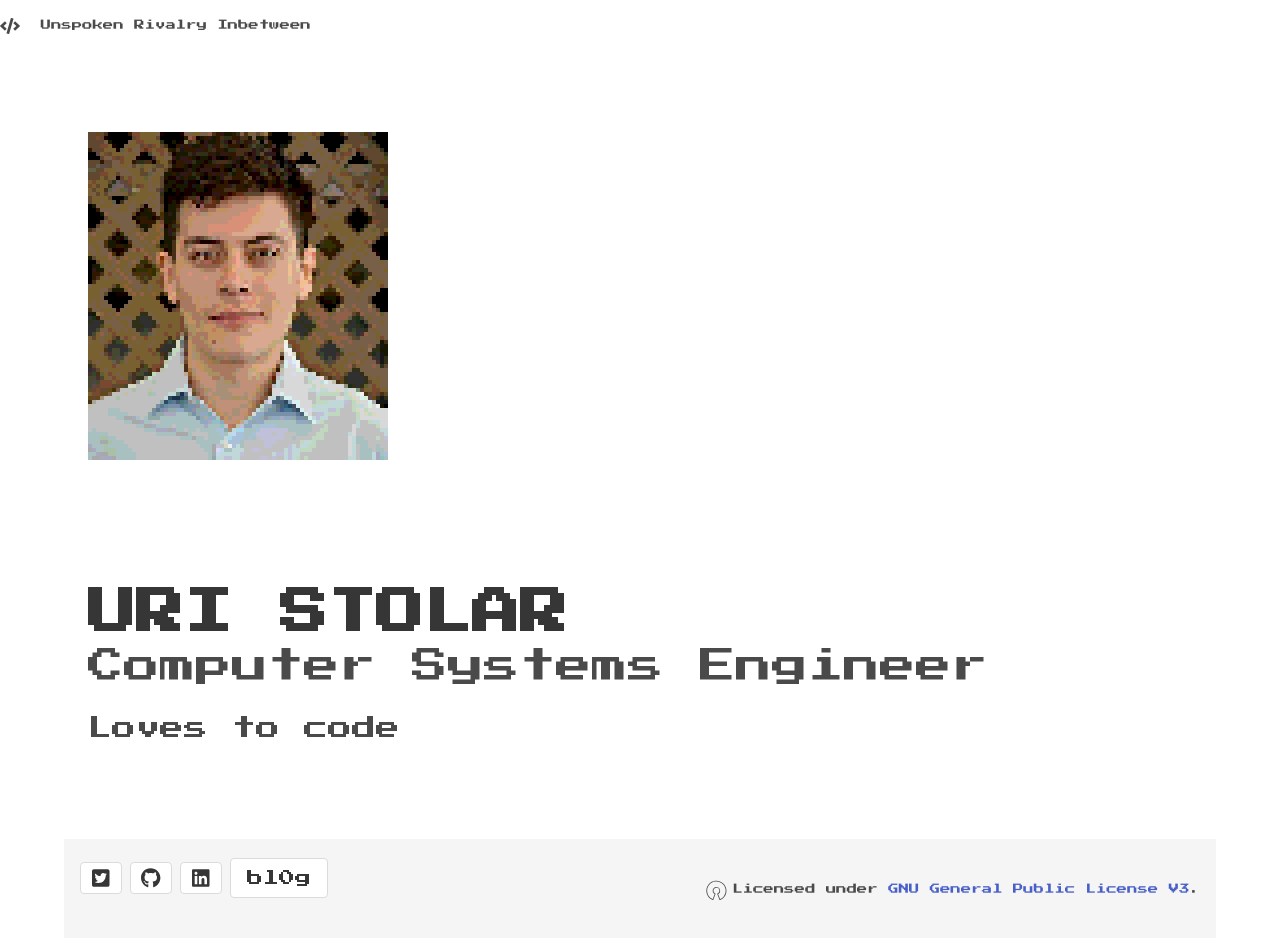
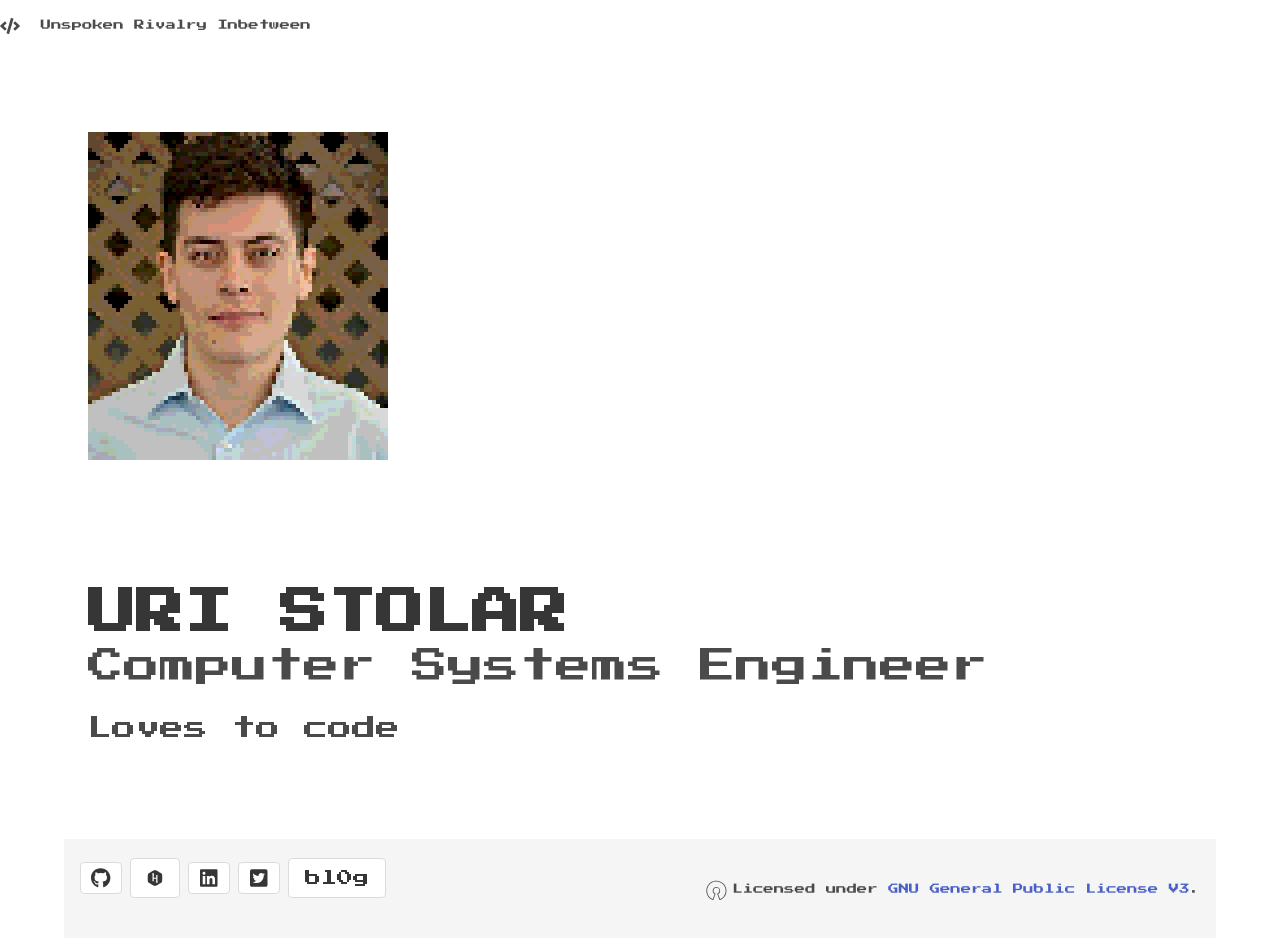
Before and after one commit to uriStolar/uristolar.com, a React (Create React App) app: page / in a window 1280 px wide. Shown: the top 938 px of the page. Built offline with nearby package versions, Linux system fonts and the light colour scheme.

Commit message:
added hr profile button

```diff
--- a/src/components/Footer.js
+++ b/src/components/Footer.js
@@ -1,19 +1,22 @@
 import React from 'react'
 import { FontAwesomeIcon } from '@fortawesome/react-fontawesome'
-import { faGithub, faTwitterSquare, faLinkedin, faOsi } from '@fortawesome/free-brands-svg-icons'
+import { faGithub, faTwitterSquare, faLinkedin, faOsi, faHackerrank } from '@fortawesome/free-brands-svg-icons'
 
 const Footer = () => (
   <div className=''>
     <footer className='footer level'>
       <div className='buttons level-left'>
-        <a className='button icon is-medium' href='https://twitter.com/suservibar' target='blank'>
-          <FontAwesomeIcon icon={faTwitterSquare} />
-        </a>
         <a className='button icon is-medium' href='https://github.com/uriStolar' target='blank'>
           <FontAwesomeIcon icon={faGithub} />
         </a>
+        <a className='button is-size-6' href='https://hackerrank.com/mixtek' target='blank'>
+          <FontAwesomeIcon icon={faHackerrank} />
+        </a>
         <a className='button icon is-medium' href='https://www.linkedin.com/in/uri-stolar-b541a9a1/' target='blank'>
           <FontAwesomeIcon icon={faLinkedin} />
+        </a>
+        <a className='button icon is-medium' href='https://twitter.com/suservibar' target='blank'>
+          <FontAwesomeIcon icon={faTwitterSquare} />
         </a>
         <a className='button is-size-6' href='https://notas.uristolar.com' target='blank'>
           bl0g
```
